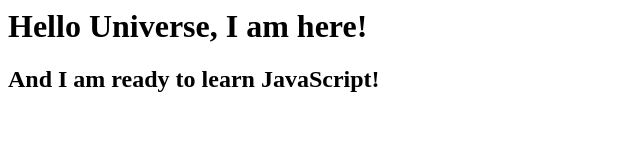
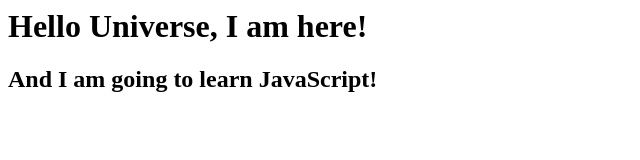
Before and after one commit to MarcusKerr/Learning-JavaScript, a plain HTML site: page HelloUniverse/index.html in a window 1280 px wide. Shown: the full height of the page, 0-640 px from the left. Drawn offline with Linux system fonts and the light colour scheme.

Commit message:
Learning about Arrays

```diff
--- a/HelloUniverse/index.html
+++ b/HelloUniverse/index.html
@@ -8,7 +8,7 @@
 
     <body>
         <h1>Hello Universe, I am here!</h1>
-        <h2>And I am ready to learn JavaScript!</h2>
+        <h2>And I am going to learn JavaScript!</h2>
     </body>
 
 </html>
--- a/HelloUniverse/script.js
+++ b/HelloUniverse/script.js
@@ -31,11 +31,11 @@
 
 //Data types
 
-// Strings
+//strings
 let myFirstName = "Marcus";
 console.log(myFirstName, typeof(myFirstName));
 
-//Numbers
+//numbers
 let myAge = 24;
 console.log(myAge, typeof(myAge));
 
@@ -52,3 +52,11 @@
 //null
 let failure = null;
 console.log(failure, typeof(failure));
+
+//array
+let myNameArray = ["Marcus", "Anthony", "Kerr"];
+console.log(myNameArray[0]);
+console.log(myNameArray[1]);
+console.log(myNameArray[2]);
+console.log(myNameArray[3]);
+console.log(myNameArray, typeof(myNameArray));
```
